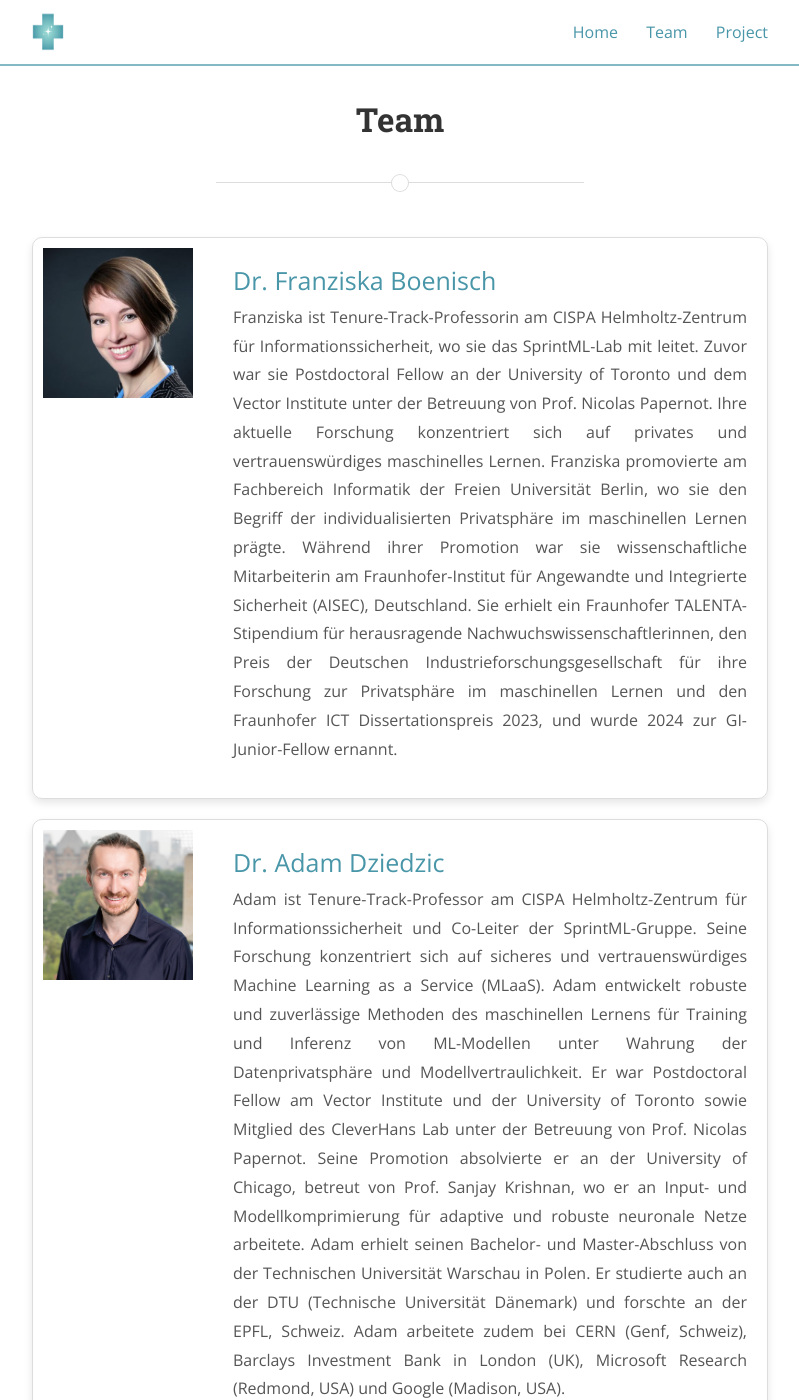
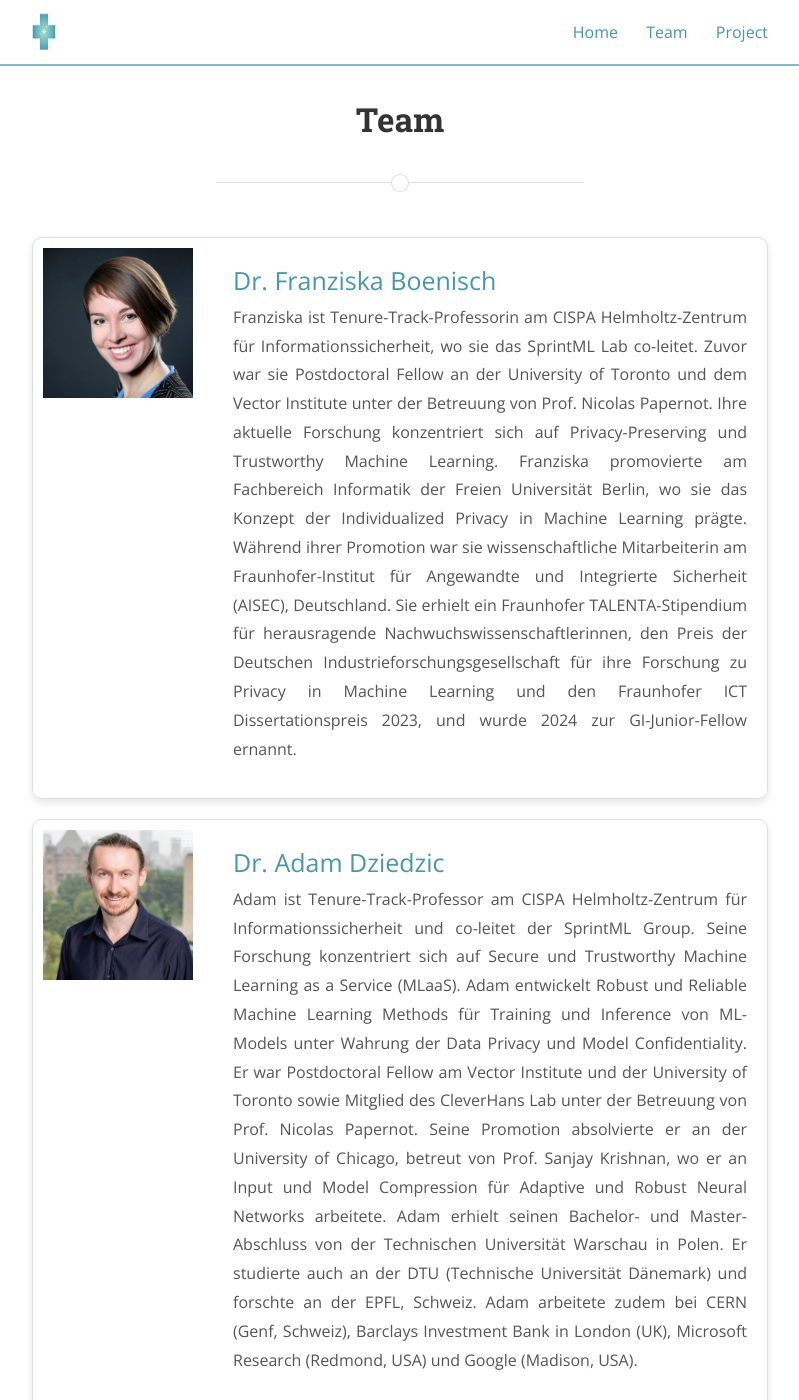
Before and after one commit to ILLUMINATION-PROJECT/website, a Jekyll site: the page built from posts.md, in a window 1280 px wide and 1400 px high. Shown: the whole window, without its empty margins (240-1039 px from the left). Built offline with Jekyll 4.4.1, drawn with Linux system fonts in a browser that asks for light colours; nearby versions of some CDN libraries.

Commit message:
typos, logo fix attempt5

```diff
--- a/_sass/_layout.scss
+++ b/_sass/_layout.scss
@@ -168,6 +168,7 @@
 		}
 		img {
 		  max-height: 2.5em;
+		  max-width: 2.5em;
 		  margin-top: 0.75em;
 		  padding-right: 1em;
 		}
--- a/posts.md
+++ b/posts.md
@@ -12,7 +12,7 @@
   <div style="margin-left: 180px; text-align: left;">
     <a href = "https://franziska-boenisch.de" style=" font-size: 25px; margin-bottom: 10px;">Dr. Franziska Boenisch</a>
     <p style="font-size: 16px; color: #555;">
-      Franziska ist Tenure-Track-Professorin am CISPA Helmholtz-Zentrum für Informationssicherheit, wo sie das SprintML-Lab mit leitet. Zuvor war sie Postdoctoral Fellow an der University of Toronto und dem Vector Institute unter der Betreuung von Prof. Nicolas Papernot. Ihre aktuelle Forschung konzentriert sich auf privates und vertrauenswürdiges maschinelles Lernen. Franziska promovierte am Fachbereich Informatik der Freien Universität Berlin, wo sie den Begriff der individualisierten Privatsphäre im maschinellen Lernen prägte. Während ihrer Promotion war sie wissenschaftliche Mitarbeiterin am Fraunhofer-Institut für Angewandte und Integrierte Sicherheit (AISEC), Deutschland. Sie erhielt ein Fraunhofer TALENTA-Stipendium für herausragende Nachwuchswissenschaftlerinnen, den Preis der Deutschen Industrieforschungsgesellschaft für ihre Forschung zur Privatsphäre im maschinellen Lernen und den Fraunhofer ICT Dissertationspreis 2023, und wurde 2024 zur GI-Junior-Fellow ernannt.
+      Franziska ist Tenure-Track-Professorin am CISPA Helmholtz-Zentrum für Informationssicherheit, wo sie das SprintML Lab co-leitet. Zuvor war sie Postdoctoral Fellow an der University of Toronto und dem Vector Institute unter der Betreuung von Prof. Nicolas Papernot. Ihre aktuelle Forschung konzentriert sich auf Privacy-Preserving und Trustworthy Machine Learning. Franziska promovierte am Fachbereich Informatik der Freien Universität Berlin, wo sie das Konzept der Individualized Privacy in Machine Learning prägte. Während ihrer Promotion war sie wissenschaftliche Mitarbeiterin am Fraunhofer-Institut für Angewandte und Integrierte Sicherheit (AISEC), Deutschland. Sie erhielt ein Fraunhofer TALENTA-Stipendium für herausragende Nachwuchswissenschaftlerinnen, den Preis der Deutschen Industrieforschungsgesellschaft für ihre Forschung zu Privacy in Machine Learning und den Fraunhofer ICT Dissertationspreis 2023, und wurde 2024 zur GI-Junior-Fellow ernannt.
     </p>
   </div>
 </div>
@@ -22,7 +22,7 @@
   <div style="margin-left: 180px; text-align: left;">
     <a href = "https://adam-dziedzic.com/" style=" font-size: 25px; margin-bottom: 10px;">Dr. Adam Dziedzic</a>
     <p style="font-size: 16px; color: #555;">
-      Adam ist Tenure-Track-Professor am CISPA Helmholtz-Zentrum für Informationssicherheit und Co-Leiter der SprintML-Gruppe. Seine Forschung konzentriert sich auf sicheres und vertrauenswürdiges Machine Learning as a Service (MLaaS). Adam entwickelt robuste und zuverlässige Methoden des maschinellen Lernens für Training und Inferenz von ML-Modellen unter Wahrung der Datenprivatsphäre und Modellvertraulichkeit. Er war Postdoctoral Fellow am Vector Institute und der University of Toronto sowie Mitglied des CleverHans Lab unter der Betreuung von Prof. Nicolas Papernot. Seine Promotion absolvierte er an der University of Chicago, betreut von Prof. Sanjay Krishnan, wo er an Input- und Modellkomprimierung für adaptive und robuste neuronale Netze arbeitete. Adam erhielt seinen Bachelor- und Master-Abschluss von der Technischen Universität Warschau in Polen. Er studierte auch an der DTU (Technische Universität Dänemark) und forschte an der EPFL, Schweiz. Adam arbeitete zudem bei CERN (Genf, Schweiz), Barclays Investment Bank in London (UK), Microsoft Research (Redmond, USA) und Google (Madison, USA).
+      Adam ist Tenure-Track-Professor am CISPA Helmholtz-Zentrum für Informationssicherheit und co-leitet der SprintML Group. Seine Forschung konzentriert sich auf Secure und Trustworthy Machine Learning as a Service (MLaaS). Adam entwickelt Robust und Reliable Machine Learning Methods für Training und Inference von ML-Models unter Wahrung der Data Privacy und Model Confidentiality. Er war Postdoctoral Fellow am Vector Institute und der University of Toronto sowie Mitglied des CleverHans Lab unter der Betreuung von Prof. Nicolas Papernot. Seine Promotion absolvierte er an der University of Chicago, betreut von Prof. Sanjay Krishnan, wo er an Input und Model Compression für Adaptive und Robust Neural Networks arbeitete. Adam erhielt seinen Bachelor- und Master-Abschluss von der Technischen Universität Warschau in Polen. Er studierte auch an der DTU (Technische Universität Dänemark) und forschte an der EPFL, Schweiz. Adam arbeitete zudem bei CERN (Genf, Schweiz), Barclays Investment Bank in London (UK), Microsoft Research (Redmond, USA) und Google (Madison, USA).
     </p>
   </div>
 </div>
```
Also changed, not shown: 1 other file.
